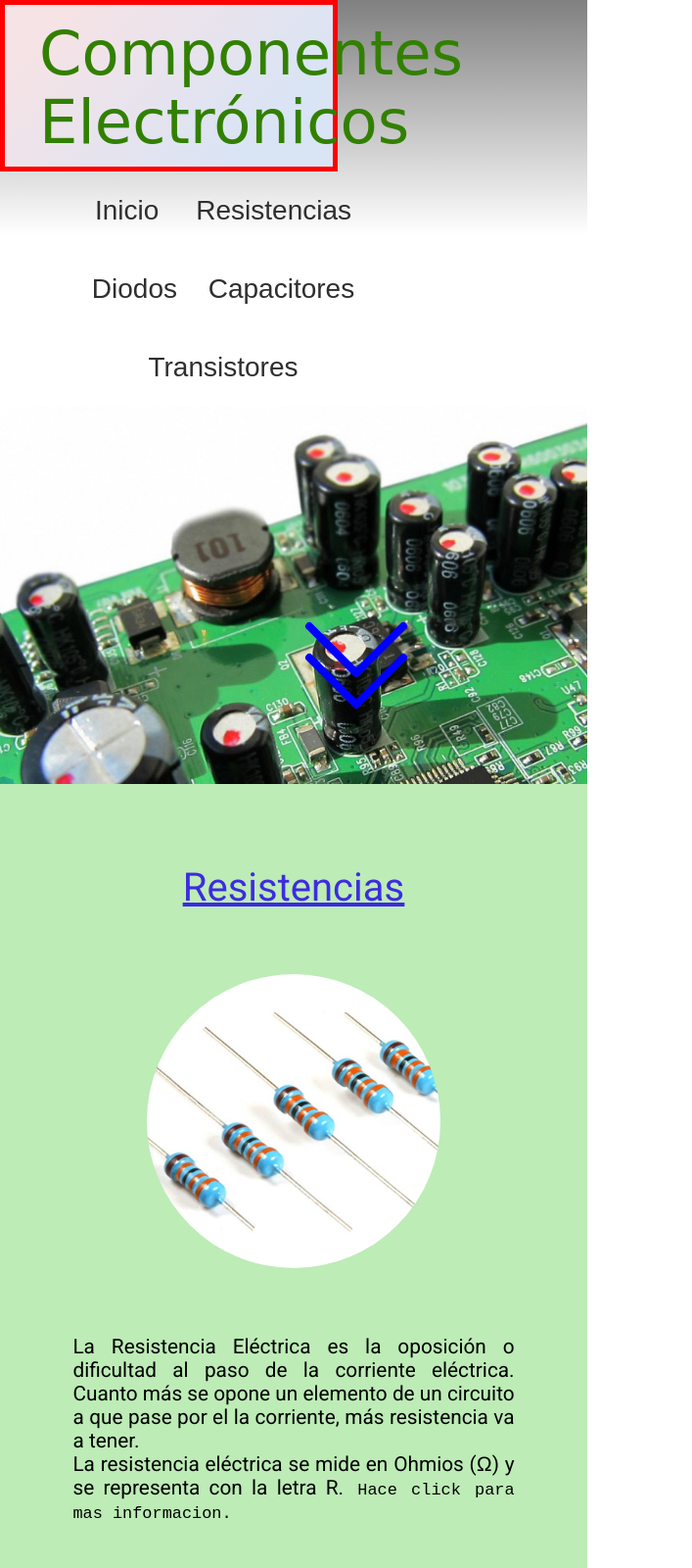
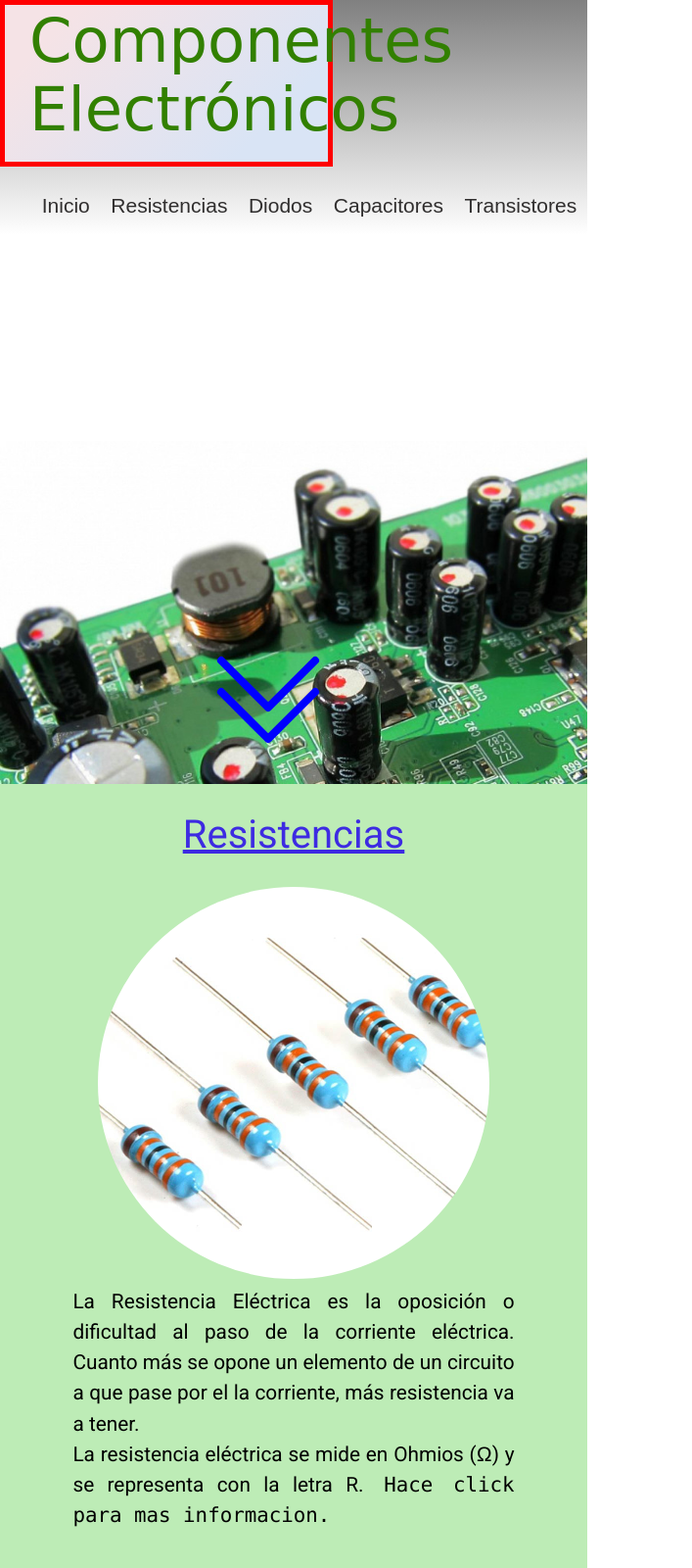
Before and after one commit to ezeXD/Componentes-Electronicos, a website: page index.html in a window 600 px wide. Shown: the top 1600 px of the page at 98% size, 707 px wide, since content can reach past the window. Drawn offline with nearby package versions, Linux system fonts and the light colour scheme; a web font is replaced by a local one.

Commit message:
haciendo la pagina responsive completamente

```diff
--- a/index.html
+++ b/index.html
@@ -13,8 +13,14 @@
         <link href="https://fonts.googleapis.com/css2?family=MonteCarlo&display=swap" rel="stylesheet">
         <meta name="description" content="En este es el sitio web encontraras informacion sobre resistencias, diodos, capacitores y transistrores.">
         <meta name="keywords" content="COMPONENTES ELECTRÓNICOS, COMPONENTE ELÉCTRICO, RESISTENCIA, RESISTOR, DIODOS, CAPACITORES, TRANSISTORES">
+        <!--BOOSTRAP-->
+        <link href="https://cdn.jsdelivr.net/npm/bootstrap@5.1.0/dist/css/bootstrap.min.css" rel="stylesheet"
+            integrity="sha384-KyZXEAg3QhqLMpG8r+8fhAXLRk2vvoC2f3B09zVXn8CA5QIVfZOJ3BCsw2P0p/We" crossorigin="anonymous">
+
         <!--ESTILOS DEL SASS-->
         <link rel="stylesheet" href="sass/css/destino.css" />
+
+
     </head>
 
     <body class="body_index">
@@ -27,16 +33,16 @@
                 </div>
                 <!--ENLACES-->
                 <ul class="nav_hijo1_enlace" >
-                    <li><a href="index.html"> Inicio</a> </li>
-                    <li><a href="pages/resistencia.html"> Resistencias </a></li>
-                    <li><a href="pages/diodos.html"> Diodos</a> </li>
-                    <li><a href="pages/capacitores.html">Capacitores </a></li>
-                    <li><a href="pages/transistores.html">Transistores </a> </li>
+                    <li class="nav-item"><a href="index.html"> Inicio</a> </li>
+                    <li class="nav-item"><a href="pages/resistencia.html"> Resistencias </a></li>
+                    <li class="nav-item"><a href="pages/diodos.html"> Diodos</a> </li>
+                    <li class="nav-item"><a href="pages/capacitores.html">Capacitores </a></li>
+                    <li class="nav-item"><a href="pages/transistores.html">Transistores </a> </li>
                 </ul>
                 <!--IMAGEN DE FONDO-->
                 <div class="nav_hijo3_fondo">
                     <div class="nav_cont_icono">
-                        <div class="nav_icono">
+                        <div class="nav_icono_fondo">
                             <svg xmlns="http://www.w3.org/2000/svg" width="16vh" height="16vh" fill="currentColor" class="bi bi-chevron-double-down"
                                 viewBox="0 0 16 16">
                                 <path fill-rule="evenodd"
--- a/sass/scss/_responsive.scss
+++ b/sass/scss/_responsive.scss
@@ -1,18 +1,160 @@
+/*
+    RESPONSIVE
+*/
+
+/*************************************************************
+                    HEADER INDEX
+*************************************************************/
+
+@media screen and (max-width: 500px){
+    .nav_padreFlex{
+        display: flex;
+        .nav_hijo1_enlace{
+            margin-left: 25%;
+            width: 200px;
+            height: 200px;
+            display: flex;
+            flex-wrap: wrap;
+        }
+        .nav_hijo2_logo{
+            width: 100%;
+            padding-left: 18%;
+            padding-top: 1%;
+            padding-bottom: -1%;
+            padding-bottom: 2%;
+        }
+        .nav_hijo3_fondo{
+            .nav_cont_icono{
+                width: 130px;
+                margin-top: -20vh;
+                margin-left: 0%;
+            }
+        }
+    }
+}
+@media (min-width: 501px) and (max-width: 700px){
+    .nav_padreFlex{
+        .nav_hijo1_enlace{
+            font-size: 0.75em;
+        }
+    }
+}
+
+@media (min-width: 501px) and (max-width: 1200px) {
+    .nav_padreFlex{
+        display: row;
+        .nav_hijo1_enlace{
+            margin-left: 0%;
+           // margin-top: 0vh;
+            margin-left: 0%;
+            flex-wrap: nowrap;
+            width: 100%;
+            margin-top: 4%;
+           }
+           .nav-item{
+               height: 100%;
+           }
+
+        .nav_hijo2_logo{
+           display: flex;
+           background-color: aquamarine;
+        }
+        .nav_hijo3_fondo{
+            .nav_cont_icono{
+                width: 130px;
+                margin-top: -20vh;
+                margin-left: 0%;
+            }
+        }
+    }
+}
+
+/*************************************************************
+                    INDEX
+*************************************************************/
+@media screen and (max-width: 1023px) {
+    .index_padre{
+        .index_hijo1{
+            align-items: center;
+            text-decoration: none;
+            color: black;
+            height: 800px;
+            padding: -3%;
+        }
+
+        .index_hijo2{
+            align-items: center;
+            text-decoration: none;
+            color: black;
+            height: 800px;
+            padding-left: -3%;
+        }
+        .index_hijo3{
+            width: 100%;
+        }
+        .index_texto{
+            width: 80%;
+        }
+        .index_tamañoDeImagen{
+            width: 400px;
+            height: auto;
+        }
+        .index_texto1:hover{
+            transform: scale(1,1);
+        }
+    }
+}
+
+
+
+
+
+
+
+
+
+
+
+
+
+
+
+
+
+
+
+
+
+
+
+
+
+
+
+
+
+
 /*************************************************************
                     RESPONSIVES
 **************************************************************/
-/*RESPONSIVE DEL INDEX*/
-@media screen and (max-width: 800px){
+
+/*RESPONSIVE DEL INDEX*//*
+@media screen and (max-width: 600px){
     //.nav_padreFlex{
     .nav_hijo3_fondo{
 
          .nav_cont_icono{
             margin-top: -20vh;
+            .nav_icono{
+            height: 120px;
+            width: 150px;
+            padding-left: 10px;
+            }
          }
     }
 }
 
-
+*//*
 @media screen and (max-width: 1023px) {
     .index_padre{
         .index_hijo1{
@@ -23,7 +165,6 @@
         text-decoration: none;
         color: black;
         flex-wrap: wrap;
-        width: auto;
         height: 800px;
         padding: -3%;
 
@@ -40,27 +181,31 @@
         flex-wrap: wrap;
         height: 800px;
         padding-left: -3%;
+    }
+    .index_hijo3{
+        width: 100%;
 
     }
     .index_texto{
         width: 80%;
+
     }
     }
 
     .index_tamañoDeImagen{
-    height: 200px;
-}
+        width: 400px;
+        height: auto;
 
-    .index_texto1{
-    width: 100%;
     }
+
+
     .index_texto1:hover{
         transform: scale(1,1);
     }
 }
 
 /*RESPONSIVE DEL HEADER DE OTRAS PAGINAS */
-
+/*
 @media screen and (max-width: 1200px){
     .nav_hijo2{
         display: none;
@@ -79,7 +224,7 @@
 
 /*****************************************************
                     RESISTENCIAS
-*******************************************************/
+*******************************************************//*
 @media  (max-width: 800px){
     .body_resistencia{
         .main_resistencia{
@@ -103,7 +248,7 @@
 }
 /*****************************************************
                     DIODOS
-*******************************************************/
+*******************************************************//*
 @media screen and (max-width: 800px){
     .body_diodo{
         .main_diodo{
@@ -119,7 +264,7 @@
 }
 /*****************************************************
                     CAPACITORES
-*******************************************************/
+*******************************************************//*
 @media screen and (max-width: 800px){
     .body_capacitor{
         .main_capacitor{
@@ -140,7 +285,7 @@
 }
 /*****************************************************
                     TRANSISTORES
-*******************************************************/
+*******************************************************//*
 @media screen and (max-width: 1000px){
     .body_transitores{
         .main_transistores{
@@ -153,3 +298,4 @@
         }
     }
 }
+*/
--- a/sass/scss/origen.scss
+++ b/sass/scss/origen.scss
@@ -55,6 +55,7 @@ p{
 /*************************************************************
                     HEADER INDEX
 *************************************************************/
+
 .nav_padreFlex{
     height: 30vh;
     display: grid;
@@ -70,13 +71,14 @@ p{
         height: 150px;
         display: flex;
         flex-direction: row;
-        flex-wrap: wrap;
+        flex-wrap: nowrap;
         justify-content: space-around;
         align-items: center;
         list-style: none;
-        width: 50%;
-        margin-left: 13%;
+        width: 65%;
+        margin-left: 5%;
         height: 30vh;
+
         li a{
             text-decoration: none;
             color: rgb(48, 46, 46);
@@ -95,16 +97,18 @@ p{
         grid-area: logo;
         line-height: 70px;
         color: black;
-        height: 150px;
-        width: 300px;
-        padding-left: 35px;
-        padding-top: 15px;
+        height: 170px;
+        width: 340px;
+        padding-left: 25px;
+        padding-top: 7,5px;
         font-size: 300%;
         background-color: rgb(233, 229, 229);
         border: solid red 5px;
         background-image: linear-gradient(315deg, #d9e4f5 20%, #f5e3e6 84%);
+        display: flex;
+        align-items: center;
+    }
 
-    }
     /*ANIMACIOM*/
     .nav_hijo2_logo{
         animation-duration: 10s;
@@ -134,27 +138,33 @@ p{
         height: 70vh;
         background-size: cover;
         width: 100%;
-
-
-        .nav_icono{
-
+        .nav_cont_icono{
+            text-align: center;
+            height: 200px;
+            width: 200px;
             padding-top: 40vh;
-            margin-left: 50%;
-
+            padding-left: 35%;
+            .nav_icono_fondo{
+                //padding-top: 40vh;
+                //margin-left: 50%;
                 color: blue;
-
+                background-color: rgba(142, 150, 147,0.8 );
+                border-radius: 50%;
                 animation-name: icono;
-            animation-duration: 2s;
+                animation-duration: 4s;
                 animation-iteration-count: infinite;
             }
-
+        }
     }
     @keyframes icono {
     0% {
         margin-top: 0px;
         }
-    100% {
+    50% {
         margin-top: 50px;
+        }
+    100%{
+        margin-top: 0px;
     }
     }
 
@@ -206,6 +216,8 @@ p{
         background-color: rgb(233, 229, 229);
         border: solid red 5px;
         background-image: linear-gradient(315deg, #d9e4f5 20%, #f5e3e6 84%);
+        display: flex;
+        align-items: center;
     }
     .nav_hijo2{
         animation-duration: 10s;
@@ -312,7 +324,7 @@ p{
 ************************************************************/
 .index_padre{
     display: flex;
-    flex-direction: column;
+    flex-direction: row;
     flex-wrap: wrap;
     .index_hijo1{
         background-color: $color_verde_claro;
@@ -366,6 +378,7 @@ p{
         align-items: center;
         padding: 3%;
         flex-wrap: wrap;
+        width: 100%;
         .index_negrita{
             font-size: 250%;
             font-weight: bold;
```
Also changed, not shown: pages/resistencia.html (+7 -3 lines), sass/css/destino.css, 1 other file. Lines whose indentation alone changed are shown as unchanged.
